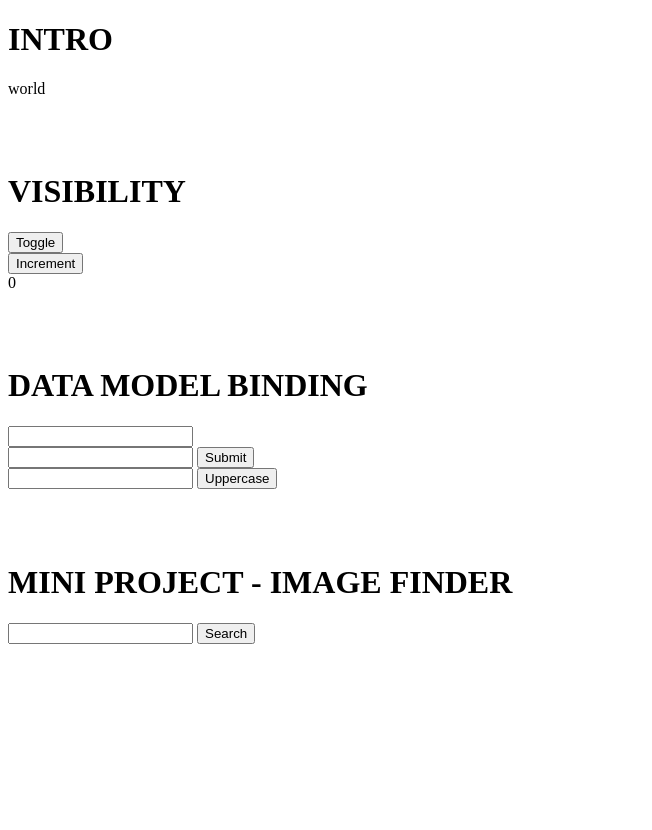
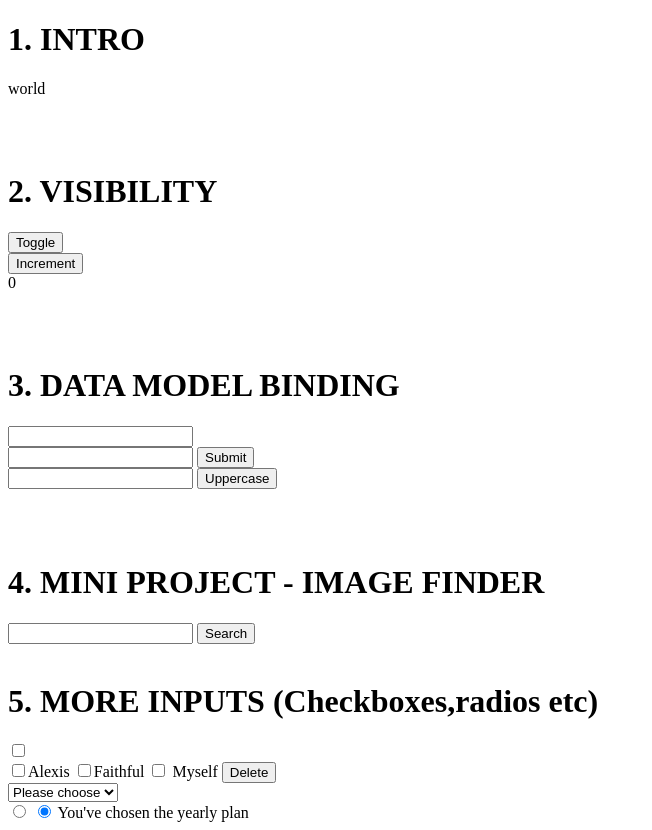
Before and after one commit to alexisselorm/learning_alpinejs, a website: page index.html in a window 1280 px wide. Shown: the whole page, without its empty margins (0-652 px from the left). Before the commit the page ends 800 px from the top, so only its background shows below. Drawn offline with nearby package versions, Linux system fonts and the light colour scheme.

Commit message:
Inputs and radio buttons

```diff
--- a/index.html
+++ b/index.html
@@ -9,7 +9,7 @@
   </head>
   <body>
     <!--1.  Intro -->
-    <h1>INTRO</h1>
+    <h1>1. INTRO</h1>
     <div x-data="{hello:'world'}">
       <span x-text="hello"></span>
     </div>
@@ -19,7 +19,7 @@
     <br />
 
     <!--2.  Visibility -->
-    <h1>VISIBILITY</h1>
+    <h1>2. VISIBILITY</h1>
     <div x-data="{visible:false}">
       <div x-show="visible">Some things</div>
     </div>
@@ -40,7 +40,7 @@
     <br />
 
     <!-- 3 Data Binding - Model -->
-    <h1>DATA MODEL BINDING</h1>
+    <h1>3. DATA MODEL BINDING</h1>
     <div x-data="{name:''}">
       <input type="text" x-model="name" />
       <span x-text="name"></span>
@@ -69,7 +69,7 @@
     <br />
 
     <!-- 4. Project - IMAGE FINDER -->
-    <h1>MINI PROJECT - IMAGE FINDER</h1>
+    <h1>4. MINI PROJECT - IMAGE FINDER</h1>
 
     <div
       x-data="{
@@ -87,5 +87,48 @@
       </form>
       <img x-bind:src="img" style="width: 300px" alt="" />
     </div>
+
+    <!--5.  MORE INPUTS (Checkboxes,radios etc)-->
+    <h1>5. MORE INPUTS (Checkboxes,radios etc)</h1>
+    <div x-data="{agreed:false}">
+      <input type="checkbox" x-model="agreed" />
+      <span x-show="agreed">You have agreed</span>
+    </div>
+
+    <form
+      x-on:submit.prevent="deleteUsers"
+      x-data="{
+        users:[],
+        deleteUsers(){
+            console.log(this.users)
+        }
+    }"
+    >
+      <input type="checkbox" x-model="users" value="1" />Alexis
+      <input type="checkbox" x-model="users" value="2" />Faithful
+      <input type="checkbox" x-model="users" value="3" /> Myself
+
+      <button type="submit">Delete</button>
+    </form>
+
+    <!-- Dropdown -->
+    <div x-data="{plan:''}">
+      <select x-model="plan">
+        <option value="">Please choose</option>
+        <option value="yearly">Yearly</option>
+        <option value="monthly">Monthly</option>
+      </select>
+
+      <span x-show="plan" x-text="`You've chosen the ${plan} plan`"></span>
+    </div>
+
+    <!-- Radio -->
+    <div x-data="{plan:'yearly'}">
+        <input type="radio" name="plan" value="monthly" x-model="plan">
+        <input type="radio" name="plan" value="yearly" x-model="plan">
+
+        <span x-show="plan" x-text="`You've chosen the ${plan} plan`"></span>
+      </div>
+
   </body>
 </html>
```
